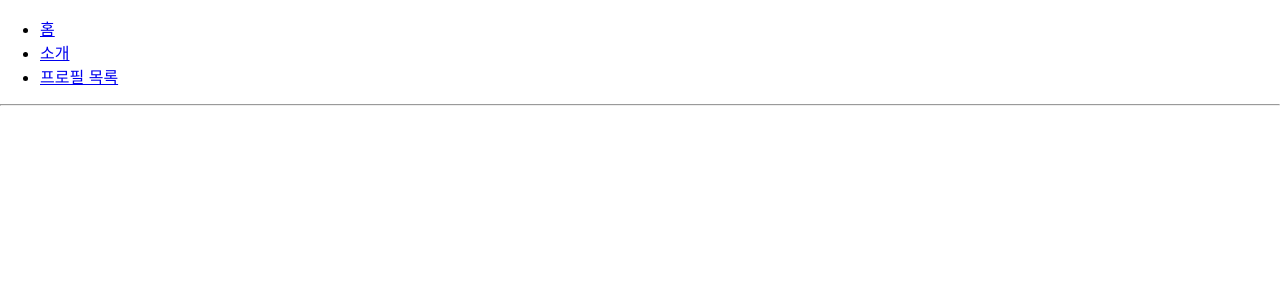
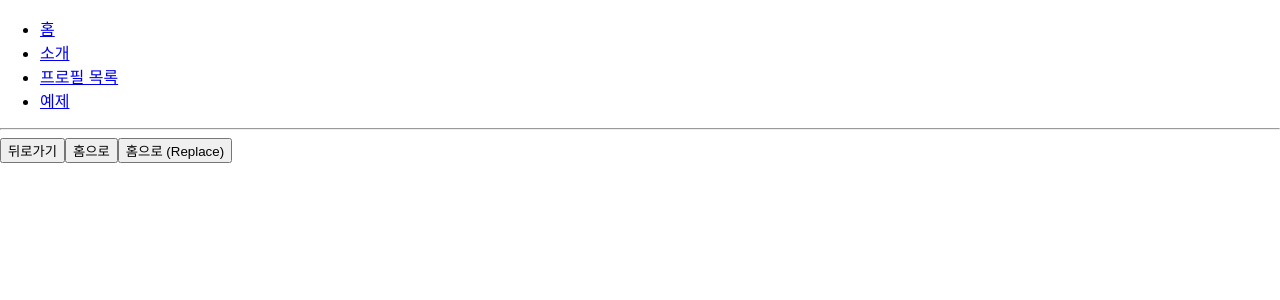
Before and after one commit to dunamisyoung/begin-react-WithVelopert, a React (Create React App) app: page /history in a window 1280 px wide. Shown: the top 300 px of the page. Built offline with nearby package versions, Linux system fonts and the light colour scheme.

Commit message:
Feat : history 객체 활용하기

```diff
--- a/src/App.js
+++ b/src/App.js
@@ -1,6 +1,7 @@
 import React from 'react';
 import { Route, Link } from 'react-router-dom';
 import About from './About';
+import HistorySample from './HistorySample';
 import Home from './Home';
 import Profiles from './Profiles';
 
@@ -18,12 +19,16 @@ const App = () => {
         <li>
           <Link to="/profiles">프로필 목록</Link>
         </li>
+        <li>
+          <Link to="/history">예제</Link>
+        </li>
       </ul>
       <hr />
       {/* Route path="주소규칙" component={보여줄 컴포넌트}*/}
       <Route path="/" exact component={Home} />
       <Route path="/about" component={About} />
       <Route path="/profiles" component={Profiles} />
+      <Route path="/history" component={HistorySample} />
       {/* profiles 뒤에있는 :username 과 같이 생긴게 url 파라미터이다. */}
     </div>
   );
--- /dev/null
+++ b/src/HistorySample.js
@@ -0,0 +1,46 @@
+import React, { useEffect } from 'react';
+
+const HistorySample = ({ history }) => {
+  /*
+    action은 가장 마지막에 발생한 action을 가지고있다.
+    여기서 push는 link로 이동됫을때
+    pop은 뒤로가기
+
+    go는 입력한 숫자만큼 페이지를 앞으로, 뒤로 이동시킨다.
+    goBack은 뒤로가기
+    goForward는 앞으로가기
+    listen은 경로에 변경이 생겻을때 특정함수 호출하고싶다면 사용.
+    location은 현재 자신이 위치한 경로에대한 정보 나타냄
+    push는 특정주소로 이동 - 방문기록 남음
+    replace도 특정주소로이동 - 방문기록이 안남음
+  */
+  const goback = () => {
+    history.goback();
+  };
+  const goHome = () => {
+    history.push('/');
+  };
+
+  const replaceToHome = () => {
+    history.replace('/');
+  };
+
+  useEffect(() => {
+    // history라는 주소를 떠날때 물어보도록 설정, 즉 사용자가 이탈할때 경고출력
+    console.log(history);
+    const unblock = history.block('정말 떠나실건가요?');
+    return () => {
+      unblock();
+    };
+  }, [history]);
+
+  return (
+    <div>
+      <button onClick={goback}>뒤로가기</button>
+      <button onClick={goHome}>홈으로</button>
+      <button onClick={replaceToHome}>홈으로 (Replace)</button>
+    </div>
+  );
+};
+
+export default HistorySample;
```
Also changed, not shown: 1 other file (tests, documents, lock files or other folders).
